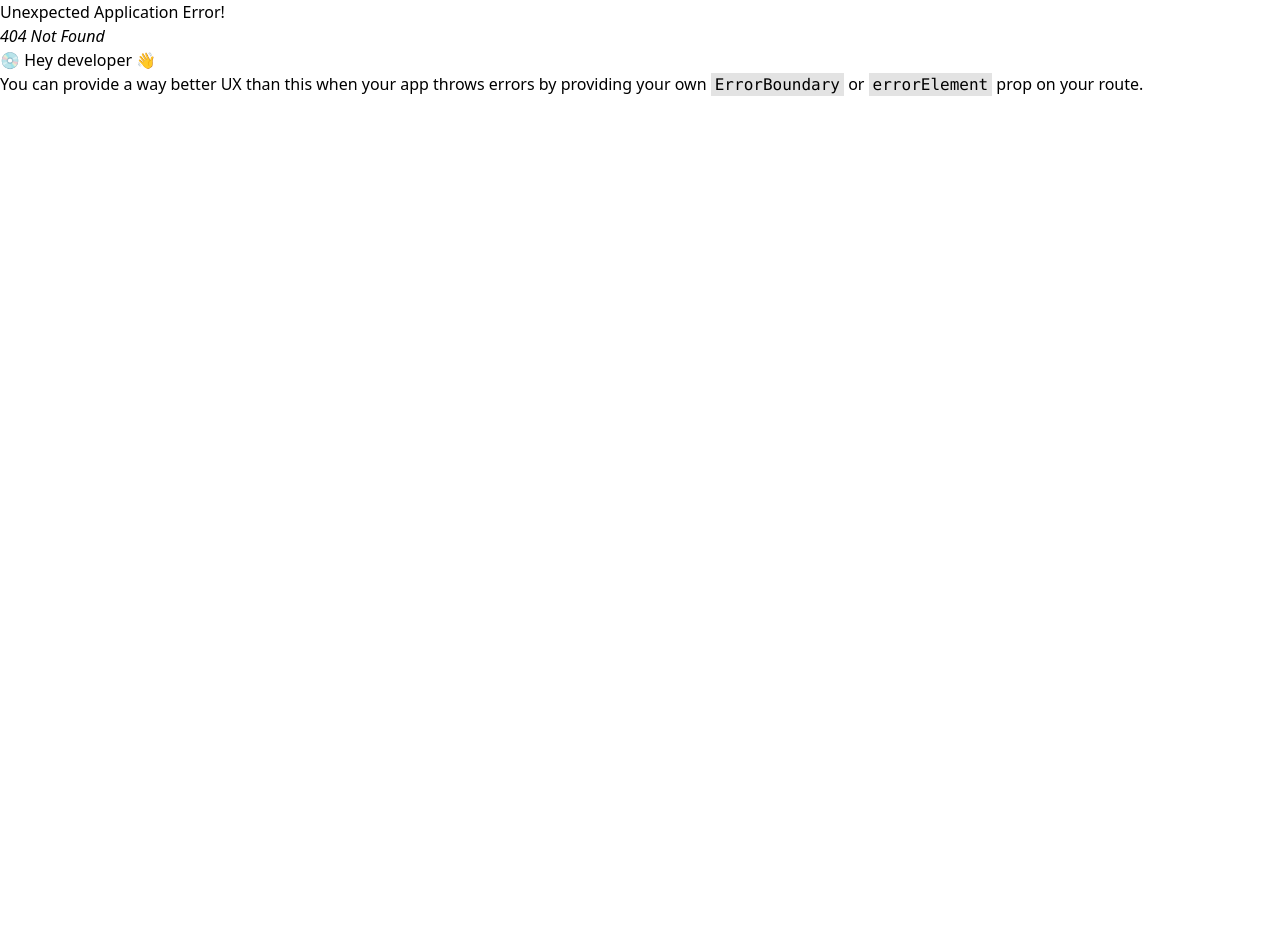
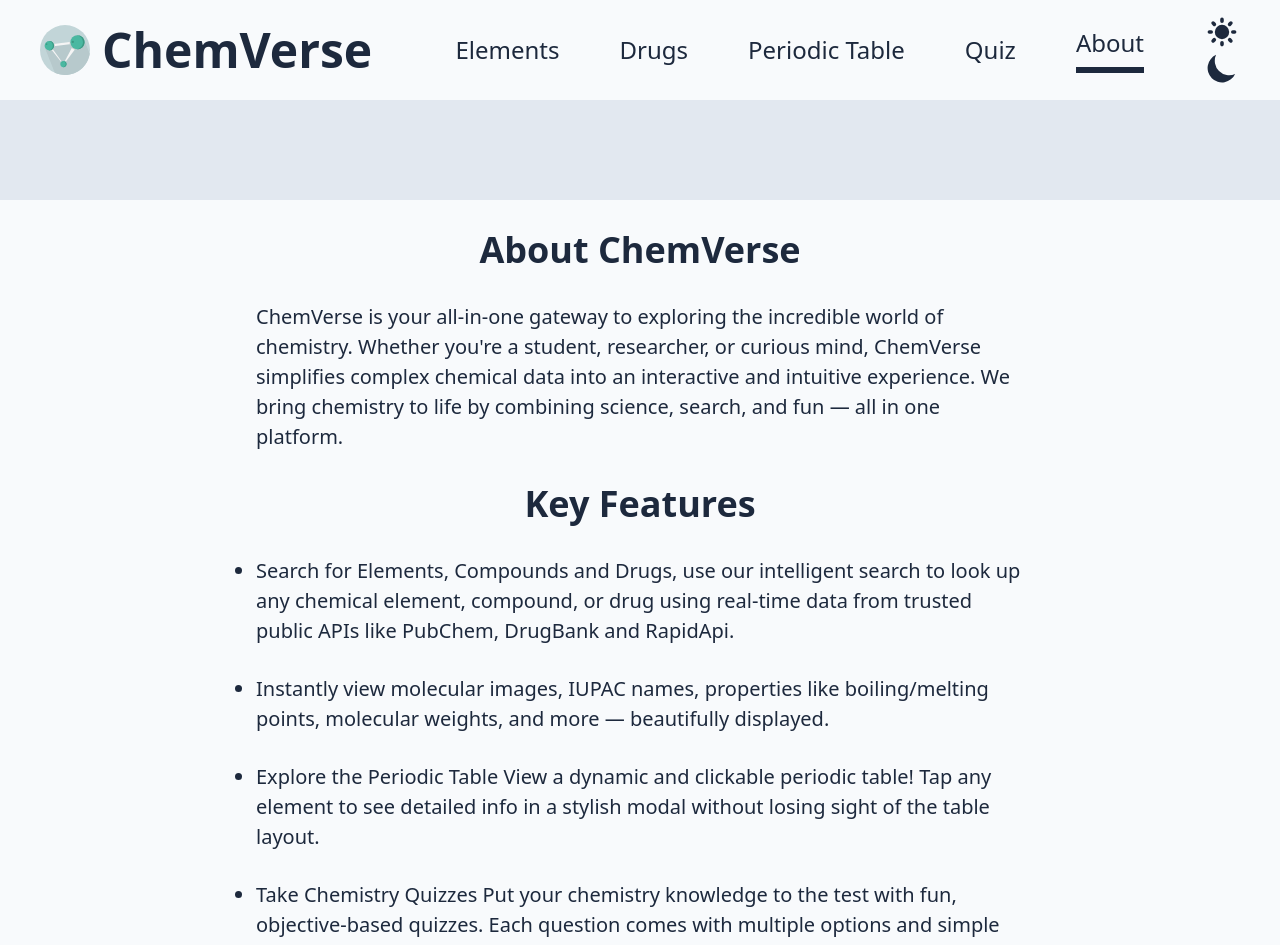
Before and after one commit to olamilekan5162/chemVerse, a React (Vite) app: page /about in a window 1280 px wide. Before the commit this address had no page. Shown: the top 945 px of the page. Before the commit the page ends 800 px from the top, so only its background shows below. Built offline with nearby package versions, Linux system fonts and the light colour scheme.

Commit message:
add about page

```diff
--- a/src/App.tsx
+++ b/src/App.tsx
@@ -2,7 +2,7 @@ import { Outlet } from "react-router-dom";
 import Navbar from "./components/navbar/Navbar";
 import Footer from "./components/footer/Footer";
 
-export default function App() {
+const App = () => {
   return (
     <div className="bg-bg-color dark:bg-bg-color-dark flex h-full w-full flex-col">
       <Navbar />
@@ -10,4 +10,5 @@ export default function App() {
       <Footer />
     </div>
   );
-}
+};
+export default App;
--- a/src/main.tsx
+++ b/src/main.tsx
@@ -7,6 +7,7 @@ import Dashboard from "./pages/dashboard/Dashboard.tsx";
 import Quiz from "./pages/quiz/Quiz.tsx";
 import PeriodicTable from "./pages/periodic-table/PeriodicTable.tsx";
 import Drugs from "./pages/drugs/Drugs.tsx";
+import About from "./pages/about/About.tsx";
 
 const router = createBrowserRouter([
   {
@@ -29,6 +30,10 @@ const router = createBrowserRouter([
         path: "drugs",
         element: <Drugs />,
       },
+      {
+        path: "about",
+        element: <About />,
+      },
     ],
   },
 ]);
--- /dev/null
+++ b/src/pages/about/About.tsx
@@ -0,0 +1,43 @@
+import React from "react";
+
+const About = () => {
+  return (
+    <div className="bg-secondary dark:bg-primary dark:text-secondary text-primary mt-[100px] flex min-h-screen flex-col items-center justify-center gap-8">
+      <h1 className="text-4xl font-bold">About ChemVerse</h1>
+      <div className="max-w-3xl text-[20px]">
+        ChemVerse is your all-in-one gateway to exploring the incredible world
+        of chemistry. Whether you're a student, researcher, or curious mind,
+        ChemVerse simplifies complex chemical data into an interactive and
+        intuitive experience. We bring chemistry to life by combining science,
+        search, and fun — all in one platform.
+      </div>
+      <h1 className="text-4xl font-bold">Key Features</h1>
+      <div className="max-w-3xl text-[20px]">
+        <ul className="flex list-disc flex-col gap-7">
+          <li>
+            Search for Elements, Compounds and Drugs, use our intelligent search
+            to look up any chemical element, compound, or drug using real-time
+            data from trusted public APIs like PubChem, DrugBank and RapidApi.
+          </li>
+          <li>
+            Instantly view molecular images, IUPAC names, properties like
+            boiling/melting points, molecular weights, and more — beautifully
+            displayed.
+          </li>
+          <li>
+            Explore the Periodic Table View a dynamic and clickable periodic
+            table! Tap any element to see detailed info in a stylish modal
+            without losing sight of the table layout.
+          </li>
+          <li>
+            Take Chemistry Quizzes Put your chemistry knowledge to the test with
+            fun, objective-based quizzes. Each question comes with multiple
+            options and simple explanations — perfect for learning through play.
+          </li>
+        </ul>
+      </div>
+    </div>
+  );
+};
+
+export default About;
--- a/src/pages/dashboard/Dashboard.tsx
+++ b/src/pages/dashboard/Dashboard.tsx
@@ -1,11 +1,14 @@
 // Dashboard.jsx
-import { useState } from "react";
+import { useEffect, useState } from "react";
 import Hero from "../../components/hero/Hero";
+import { chemistryFacts } from "../../utils/chemistryFacts";
 
 const Dashboard = () => {
   const [compound, setCompound] = useState(null);
   const [loading, setLoading] = useState(false);
   const [error, setError] = useState("");
+  const [currentFact, setCurrentFact] = useState(0);
+  const [myFact, setMyFact] = useState("");
 
   const fetchCompoundData = async (query) => {
     setLoading(true);
@@ -44,9 +47,23 @@ const Dashboard = () => {
     }
   };
 
+  useEffect(() => {
+    const setFact = () => {
+      const random = Math.floor(Math.random() * chemistryFacts.length);
+      setTimeout(() => {
+        setCurrentFact(random);
+      }, 20000);
+      setMyFact(chemistryFacts[currentFact].fact);
+    };
+    setFact();
+  }, [currentFact]);
+
   return (
     <div className="flex flex-col items-center">
       <Hero onSearch={fetchCompoundData} />
+      <h1 className="text-primary dark:text-secondary mt-7 max-w-2xl text-center text-[18px]">
+        <i>Do you Know: {myFact} </i>
+      </h1>
 
       <div className="w-[95%] max-w-6xl px-4 py-8">
         {loading && (
--- a/src/pages/quiz/Quiz.tsx
+++ b/src/pages/quiz/Quiz.tsx
@@ -22,7 +22,16 @@ const Quiz = () => {
   };
 
   return (
-    <div className="bg-secondary dark:bg-primary mt-[100px] flex h-screen w-full items-center justify-center p-4">
+    <div className="bg-secondary dark:bg-primary mt-[100px] flex h-screen w-full flex-col items-center justify-center gap-[100px] p-4">
+      <h1 className="text-primary dark:text-secondary max-w-3xl text-[20px]">
+        <i>
+          Embark on a thrilling adventure through the{" "}
+          <strong>Universe of Chemistry with ChemVerse!</strong> From atomic
+          structures to chemical reactions, test your chemistry knowledge,
+          unleash your inner scientist, and unlock the secrets of chemical
+          compounds in real-time!
+        </i>
+      </h1>
       <div className="bg-secondary dark:bg-primary w-full max-w-xl rounded-xl p-10 shadow-xl">
         {current < quizData.length ? (
           <>
@@ -73,8 +82,10 @@ const Quiz = () => {
           </>
         ) : (
           <div className="text-center">
-            <h2 className="text-2xl font-bold">🎉 Quiz Complete!</h2>
-            <p className="mt-2 text-gray-600">
+            <h2 className="text-primary dark:text-secondary text-2xl font-bold">
+              🎉 Quiz Complete!
+            </h2>
+            <p className="text-primary dark:text-secondary mt-2">
               You scored {score} out of {quizData.length}
             </p>
             <button
@@ -84,7 +95,7 @@ const Quiz = () => {
                 setSelected(null);
                 setShowAnswer(false);
               }}
-              className="mt-4 rounded bg-green-600 px-4 py-2 text-white hover:bg-green-700"
+              className="bg-primary text-secondary hover:bg-bg-color-dark dark:bg-secondary dark:hover:bg-bg-color dark:text-primary mt-4 rounded px-4 py-2"
             >
               Retry Quiz
             </button>
```
Also changed, not shown: src/utils/chemistryFacts.js (renamed from src/utils/chemistryFact.js).
